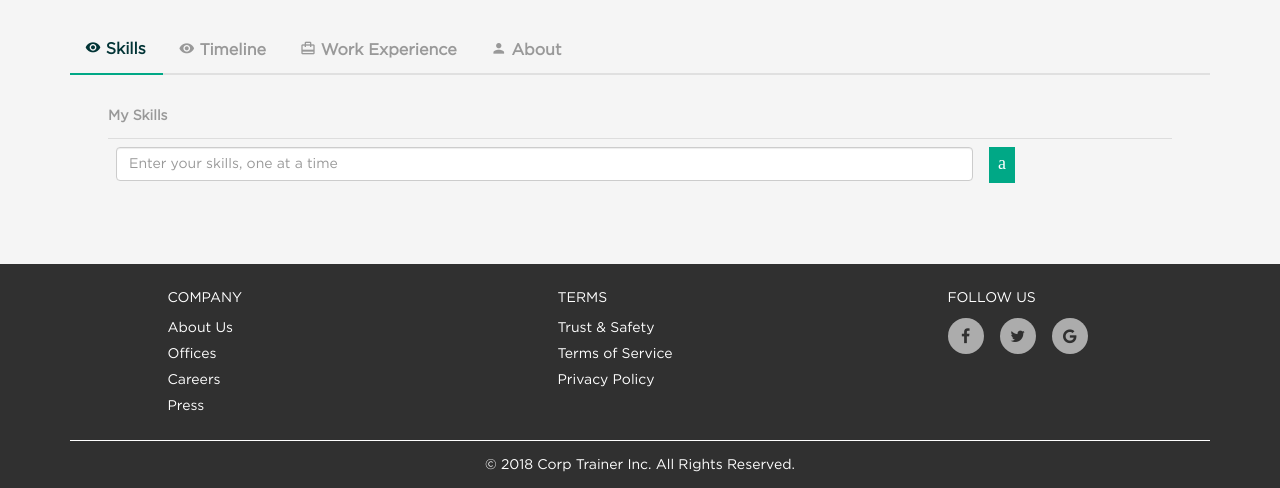
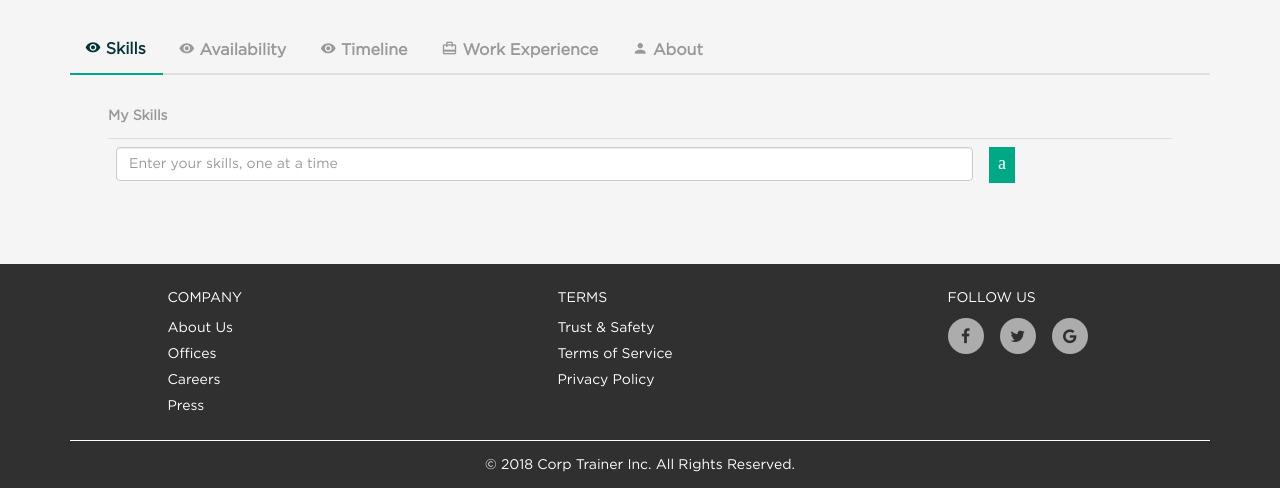
Before and after one commit to kalpeshtawde/corp_trainer, a Django app: page /trainer/update/ in a window 1280 px wide. Shown: the part 81-569 px from the top of the page. Run offline with Django 3.2, Linux system fonts and the light colour scheme; data comes from the database, SQL or seed files in the repository; both versions use the stored data as it was after the commit; some libraries are stand-ins or nearby versions.

Commit message:
Availability tab added to the edit profile

```diff
--- a/trainer/forms.py
+++ b/trainer/forms.py
@@ -124,12 +124,49 @@ class SkillForm(forms.ModelForm):
         fields = ['title']
 
 
+class AvailabilityForm(forms.ModelForm):
+
+    availability = forms.CharField(
+        max_length=2000,
+        widget=forms.TextInput(
+            attrs={
+                'class': "form-control",
+                'placeholder': 'i.e Mumbai, Anywhere in London, Europe',
+                'type': 'text',
+                'disabled': 'disabled'
+            }
+        ),
+        required=True
+    )
+
+    hours_per_week = forms.IntegerField(
+        widget=forms.TextInput(
+            attrs={
+                'class': "form-control",
+                'placeholder': 'i.e Mumbai, Anywhere in London, Europe',
+                'type': 'text',
+                'disabled': 'disabled'
+            }
+        ),
+        required=True
+    )
+
+
+    class Meta:
+        model = Skill
+        fields = ['title']
+
+
 class TimelineForm(forms.ModelForm):
 
     organization = forms.CharField(
         max_length=100,
         widget=forms.TextInput(
-            attrs={'class': "form-control", 'placeholder': 'i.e ABC Limited', 'type': 'text'}
+            attrs={
+                'class': "form-control",
+                'placeholder': 'i.e ABC Limited',
+                'type': 'text'
+            }
         ),
         required=True
     )
--- a/trainer/models.py
+++ b/trainer/models.py
@@ -34,6 +34,16 @@ class Skill(models.Model):
 
     def __str__(self):
         return self.title
+
+
+class Availability(models.Model):
+    # Skill model which contains trainer's skill details
+    user = models.ForeignKey(User, on_delete=models.CASCADE)
+    locations = models.CharField(max_length=2000)
+    hours_per_week = models.IntegerField(default=0)
+
+    def __str__(self):
+        return self.locations + "|" + self.hours_per_week
 
 
 class Timeline(models.Model):
--- a/trainer/templates/trainer/edit_profile.html
+++ b/trainer/templates/trainer/edit_profile.html
@@ -10,6 +10,7 @@
                 <div class="tab-section">
                     <ul class="nav nav-tabs flat-tabs">
                         <li class="active"><a data-toggle="tab" href="#skill"><i class="icon-visibility"></i> Skills</a></li>
+                        <li><a data-toggle="tab" href="#availability"><i class="icon-visibility"></i> Availability</a></li>
                         <li><a data-toggle="tab" href="#timeline"><i class="icon-visibility"></i> Timeline</a></li>
                         <li><a data-toggle="tab" href="#work"><i class="icon-card_travel"></i> Work Experience</a></li>
                         <li><a data-toggle="tab" href="#about"><i class="icon-person"></i> About</a></li>
@@ -49,6 +50,28 @@
                                             {% endfor %}
                                             </tbody>
                                         </table>
+                                    </div>
+                                </form>
+                            </div>
+                        </div>
+                        <div id="availability" class="tab-pane fade">
+                            <div class="info-sections">
+                                <form method="post" action="{% url 'trainer:availability' %}"   >
+                                    {% csrf_token %}
+                                    <button class="btn btn-edit pull-right m-b-lg"><i class="icon icon-mode_edit"></i></button>
+                                    <button class="btn btn-add pull-right m-b-lg"><i class="icon icon-check"></i></button>
+                                    <div class="row">
+                                        <div class="col-sm-4 m-b-lg">
+                                            <h4>MY AVAILABILITY</h4>
+                                            <div class="form-group">
+                                                <label>Locations</label>
+                                                {{availability_form.availability}}
+                                            </div>
+                                            <div class="form-group">
+                                                <label>Hours Per Week</label>
+                                                {{availability_form.hours_per_week}}
+                                            </div>
+                                        </div>
                                     </div>
                                 </form>
                             </div>
@@ -211,6 +234,7 @@
                                                 </select>
                                             </div>
                                         </div>
+                                    </div>
                                 </form>
                             </div>
                         </div>
--- a/trainer/urls.py
+++ b/trainer/urls.py
@@ -36,6 +36,7 @@ urlpatterns = [
     # /trainer/update
     url(r'^update/$', views.MainView.as_view(), name='update'),
     url(r'^skill/$', views.SkillView.as_view(), name='skill'),
+    url(r'^availability/$', views.AvailabilityView.as_view(), name='availability'),
     url(r'^timeline/$', views.TimelineView.as_view(), name='timeline'),
     url(r'^experience/$', views.ExperienceView.as_view(), name='experience'),
 
--- a/trainer/views.py
+++ b/trainer/views.py
@@ -101,10 +101,13 @@ class MainView(generic.TemplateView):
 
     def get(self, request, *args, **kwargs):
         skill_form = SkillForm(self.request.GET or None)
+        availability_form = AvailabilityForm(self.request.GET or None)
         timeline_form = TimelineForm(self.request.GET or None)
         experience_form = ExperienceForm(self.request.GET or None)
+
         context = self.get_context_data(**kwargs)
         context['skill_form'] = skill_form
+        context['availability_form'] = availability_form
         context['timeline_form'] = timeline_form
         context['experience_form'] = experience_form
         context['user_data'] = User.objects.filter(
@@ -126,6 +129,21 @@ class SkillView(generic.View):
             skill.user = request.user
             skill.save()
             return redirect('trainer:update')
+
+
+class AvailabilityView(generic.View):
+    form_class = AvailabilityForm
+    model = Availability
+    template_name = 'trainer/edit_profile.html'
+
+    def post(self, request):
+        form = self.form_class(request.POST)
+
+        if form.is_valid():
+            availability = form.save(commit=False)
+            availability.user = request.user
+            availability.save()
+            return redirect('trainer:availability')
 
 
 class TimelineView(generic.View):
```
Also changed, not shown: db.sqlite3, trainer/migrations/0033_auto_20190217_1312.py (added).
